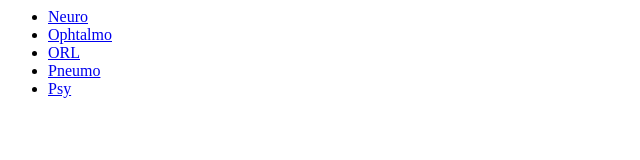
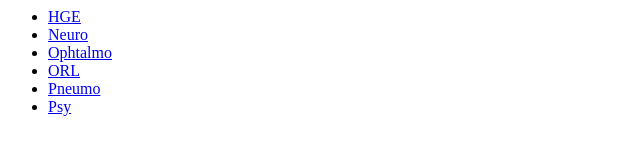
Before and after one commit to MarionDutour/marion, a plain HTML site: page Medecine/index.html in a window 1280 px wide. Shown: the whole page, without its empty margins (0-640 px from the left). Drawn offline with Linux system fonts and the light colour scheme.

Commit message:
Update index.html

```diff
--- a/Medecine/index.html
+++ b/Medecine/index.html
@@ -1,4 +1,5 @@
 <ul>
+  <li><a href="./HGE.pdf"> HGE </a></li>
   <li><a href="./neuro.pdf"> Neuro </a></li>
   <li><a href="./ophtalmo.pdf"> Ophtalmo </a></li>
   <li><a href="./ORL.pdf"> ORL </a></li>
```
